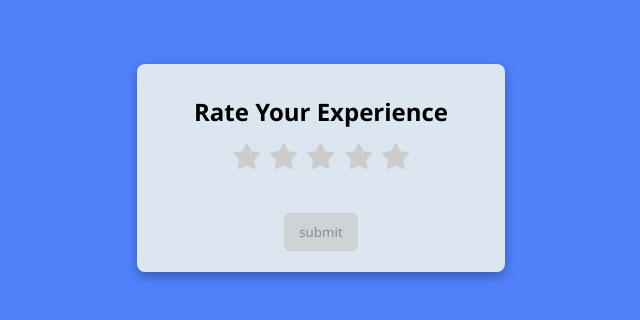
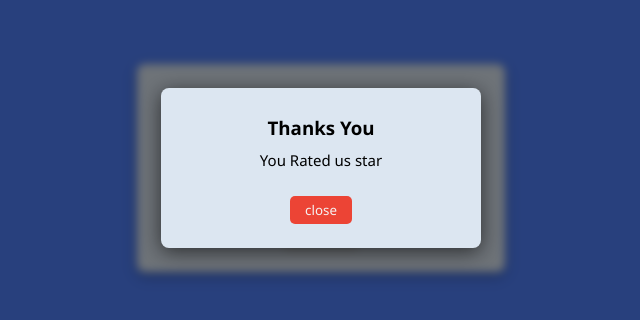
Before and after one commit to Yahan-Botheju/react-starter, a React (Vite) app in the folder react_1/rating-ui/: page / in a window 1280 px wide. Shown: the part 232-552 px from the top of the page, without its empty margins (319-959 px from the left). Built offline with nearby package versions, Linux system fonts and the light colour scheme.

Commit message:
update rating component

```diff
--- a/react_1/rating-ui/src/components/Rating.jsx
+++ b/react_1/rating-ui/src/components/Rating.jsx
@@ -2,6 +2,7 @@ import { FontAwesomeIcon } from '@fortawesome/react-fontawesome';
 import { faStar as faSolidStar } from '@fortawesome/free-solid-svg-icons';
 import { useState } from 'react';
 import Star from './Star';
+import Model from './Model';
 
 const Rating = ({ color = '#ffcc00' }) => {
 	const [rating, setRating] = useState(0);
@@ -15,6 +16,8 @@ const Rating = ({ color = '#ffcc00' }) => {
 			setSubmitted(true);
 		}
 	};
+
+	//close model and reset UI
 	const closeModel = () => {
 		setSubmitted(false);
 		setRating(0);
@@ -24,10 +27,13 @@ const Rating = ({ color = '#ffcc00' }) => {
 	return (
 		<>
 			<div className="container-main">
+
 				<div className="rating-container">
+
 					<h2>Rate Your Experience</h2>
 					<div className="stars-container">
 						{stars.map((starValue) => (
+
 							<Star
 								key={starValue}
 								starValue={starValue}
@@ -39,22 +45,13 @@ const Rating = ({ color = '#ffcc00' }) => {
 								hoverLeave={() => setHover(0)}
 							/>
 
-							// <div
-							// 	onClick={() => setRating(starValue)}
-							// 	onMouseEnter={() => setHover(starValue)}
-							// 	onMouseLeave={() => setHover(0)}
-							// 	className="star"
-							// 	key={starValue}>
-							// 	<FontAwesomeIcon
-							// 		icon={faSolidStar}
-							// 		className={`starValue ${starValue <= (hover || rating) ? 'active' : ''}`}
-							// 	/>
-							// </div>
 						))}
 					</div>
+
 					<div className="feedback">
 						{rating > 0 && <p>{feedbackMessages[rating - 1]}</p>}
 					</div>
+
 					<div className="submit-container">
 						<button
 							className="submit-btn"
@@ -63,32 +60,18 @@ const Rating = ({ color = '#ffcc00' }) => {
 							submit
 						</button>
 					</div>
+
 				</div>
 
-				{/* Model */}
+				<Model
+					isOpen={submit}
+					onClose={closeModel}
+					rating={rating}
+				/>
 
-				{submit && (
-					<div className="model-overlay">
-						<div className="model-container">
-							<div className="words-container">
-								<h3>Thanks You</h3>
-								<p>
-									You Rated us {rating} star{rating > 1 ? 's' : ''}
-								</p>
-							</div>
-							<div className="close-container">
-								<button
-									className="close-btn"
-									onClick={closeModel}>
-									close
-								</button>
-							</div>
-						</div>
-					</div>
-				)}
 			</div>
 		</>
 	);
-};
+};;
 
 export default Rating;
```
